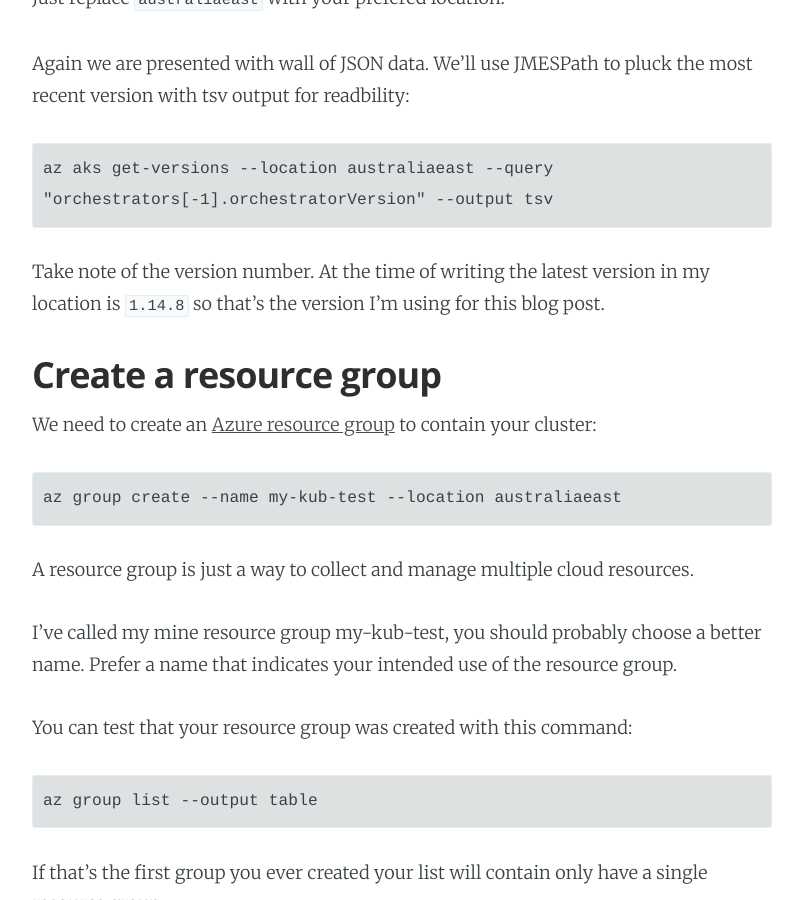
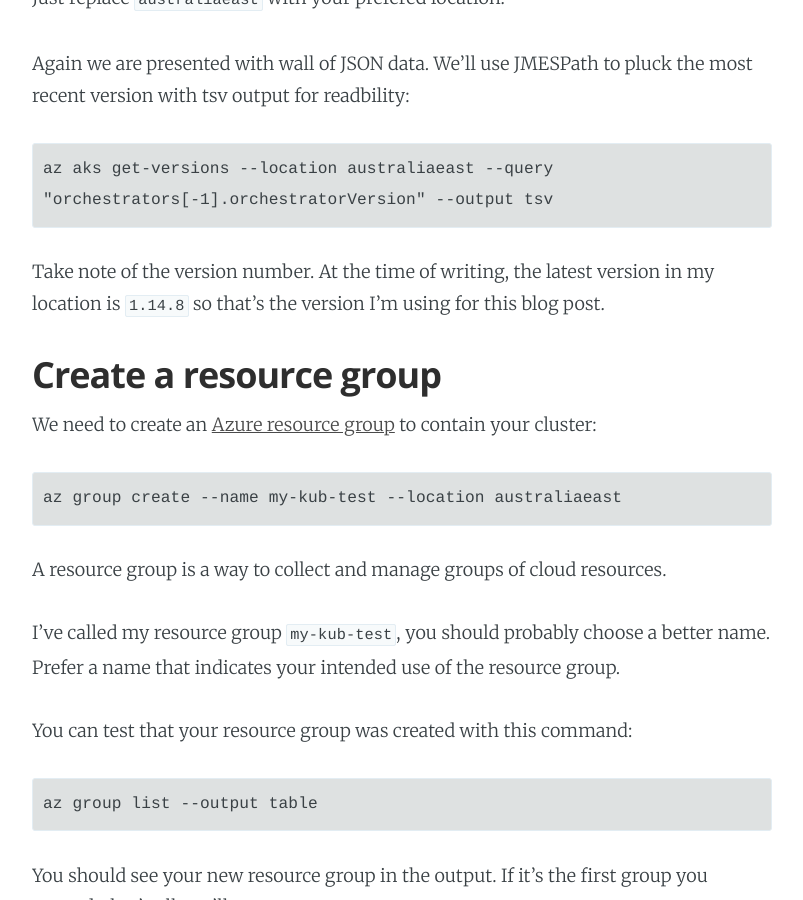
Before and after one commit to ashleydavis/the-data-wrangler-blog, a Jekyll site: the page built from _posts/2019-12-04-kub-cluster-quick.markdown, in a window 1280 px wide and 900 px high, scrolled down 5516 px. Shown: the whole window, without its empty margins (108-911 px from the left). Built offline with Jekyll 4.4.1, drawn with Linux system fonts in a browser that asks for light colours; comment, search, counter and statistics services are not loaded; some of the changed text lies outside the part shown.

Commit message:
Kubernetes quick start guide.

````diff
--- a/_posts/2019-12-04-kub-cluster-quick.markdown
+++ b/_posts/2019-12-04-kub-cluster-quick.markdown
@@ -130,7 +130,7 @@
 az aks get-versions --location australiaeast --query "orchestrators[-1].orchestratorVersion" --output tsv
 ```
 
-Take note of the version number. At the time of writing the latest version in my location is `1.14.8` so that's the version I'm using for this blog post.
+Take note of the version number. At the time of writing, the latest version in my location is `1.14.8` so that's the version I'm using for this blog post.
 
 ## Create a resource group
 
@@ -138,19 +138,19 @@
 
     az group create --name my-kub-test --location australiaeast
 
-A resource group is just a way to collect and manage multiple cloud resources.
+A resource group is a way to collect and manage groups of cloud resources.
 
-I've called my mine resource group my-kub-test, you should probably choose a better name. Prefer a name that indicates your intended use of the resource group.
+I've called my resource group `my-kub-test`, you should probably choose a better name. Prefer a name that indicates your intended use of the resource group.
 
 You can test that your resource group was created with this command:
 
     az group list --output table
 
-If that's the first group you ever created your list will contain only have a single resource group.
+You should see your new resource group in the output. If it's the first group you created, that's all you'll see.
 
 ## Create your Kubernetes cluster
 
-We are now ready to create our Kuberntes cluster. Here's the command:
+We are now ready to create our Kubernetes cluster. Here's the command:
 
     az aks create --resource-group my-kub-test --name test-kub-cluster --location australiaeast --kubernetes-version 1.14.8
 
````
Also changed, not shown: other parts of _posts/2019-12-04-kub-cluster-quick.markdown (+1 -1 lines).
